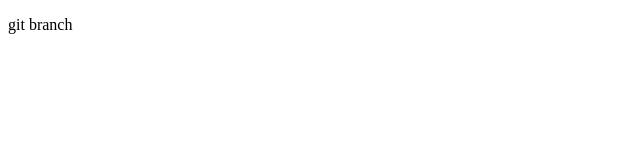
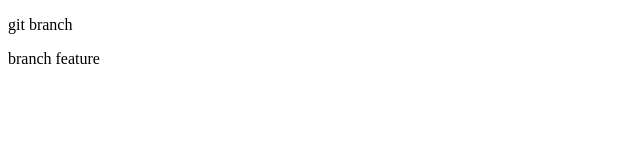
Before and after one commit to Tanaka-Kizuki/git_tutorial, a plain HTML site: page feature.html in a window 1280 px wide. Shown: the full height of the page, 0-640 px from the left. Drawn offline with Linux system fonts and the light colour scheme.

Commit message:
branch fetureを追記

```diff
--- a/feature.html
+++ b/feature.html
@@ -7,5 +7,6 @@
 </head>
 <body>
   <p>git branch</p>
+  <p>branch feature</p>
 </body>
 </html>
```
